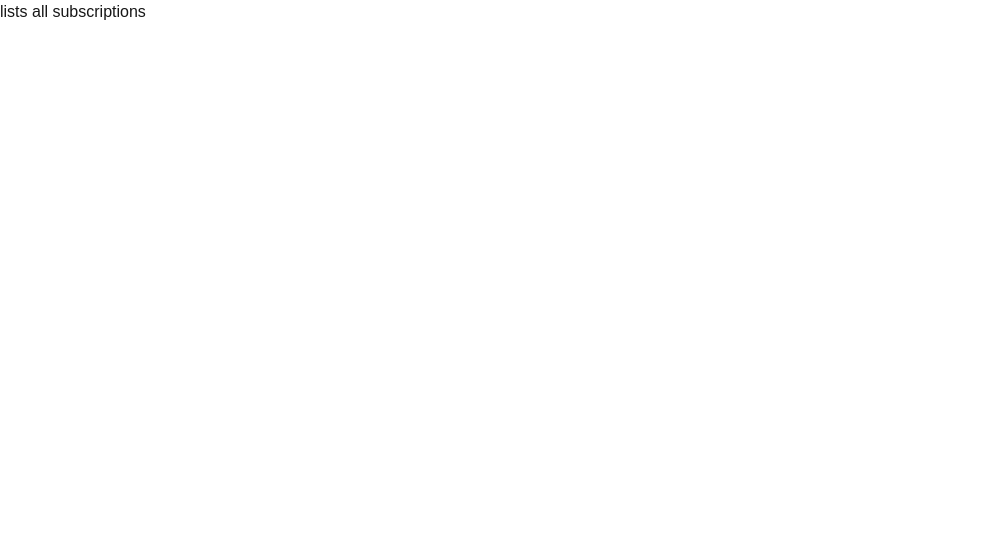
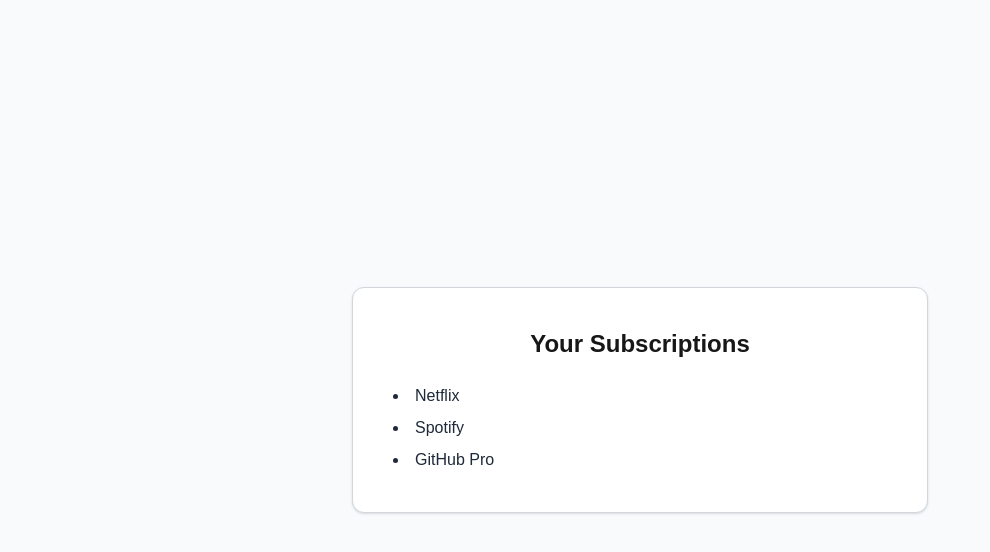
Before and after one commit to emilebilodeau/subscription-tracker, a Next.js app in the folder frontend/: page /subscriptions in a window 1280 px wide. Shown: the top 552 px of the page, without its empty margins (0-990 px from the left). Built offline with nearby package versions, Linux system fonts and the light colour scheme.

Commit message:
added some basic functionality to home and subscription pages

```diff
--- a/frontend/src/app/page.tsx
+++ b/frontend/src/app/page.tsx
@@ -1,3 +1,17 @@
-export default function Home() {
-  return <div>Home</div>;
+import Link from "next/link";
+
+export default function HomePage() {
+  return (
+    <main className="min-h-screen flex items-center justify-center bg-gray-50">
+      <div className="border border-gray-300 rounded-xl p-10 shadow-sm text-center bg-white">
+        <h1 className="text-2xl font-semibold mb-6">Welcome to SubTracker</h1>
+        <Link
+          href="/subscriptions"
+          className="inline-block px-6 py-3 border border-blue-500 text-blue-500 rounded-lg hover:bg-blue-50 transition"
+        >
+          View Subscriptions
+        </Link>
+      </div>
+    </main>
+  );
 }
--- a/frontend/src/app/subscriptions/page.tsx
+++ b/frontend/src/app/subscriptions/page.tsx
@@ -1,7 +1,36 @@
-import React from "react";
+"use client";
+
+import { useState, useEffect } from "react";
 
 const Page = () => {
-  return <div>lists all subscriptions</div>;
+  const [subscriptions, setSubscriptions] = useState<string[]>([]);
+
+  useEffect(() => {
+    // Example placeholder
+    setSubscriptions(["Netflix", "Spotify", "GitHub Pro"]);
+  }, []);
+
+  return (
+    <main className="min-h-screen flex items-center justify-center bg-gray-50">
+      <div className="border border-gray-300 rounded-xl p-10 shadow-sm bg-white w-full max-w-xl">
+        <h2 className="text-2xl font-semibold mb-6 text-center">
+          Your Subscriptions
+        </h2>
+
+        {subscriptions.length > 0 ? (
+          <ul className="list-disc list-inside space-y-2">
+            {subscriptions.map((sub) => (
+              <li key={sub} className="text-gray-800">
+                {sub}
+              </li>
+            ))}
+          </ul>
+        ) : (
+          <p className="text-gray-500 text-center">No subscriptions found.</p>
+        )}
+      </div>
+    </main>
+  );
 };
 
 export default Page;
```
